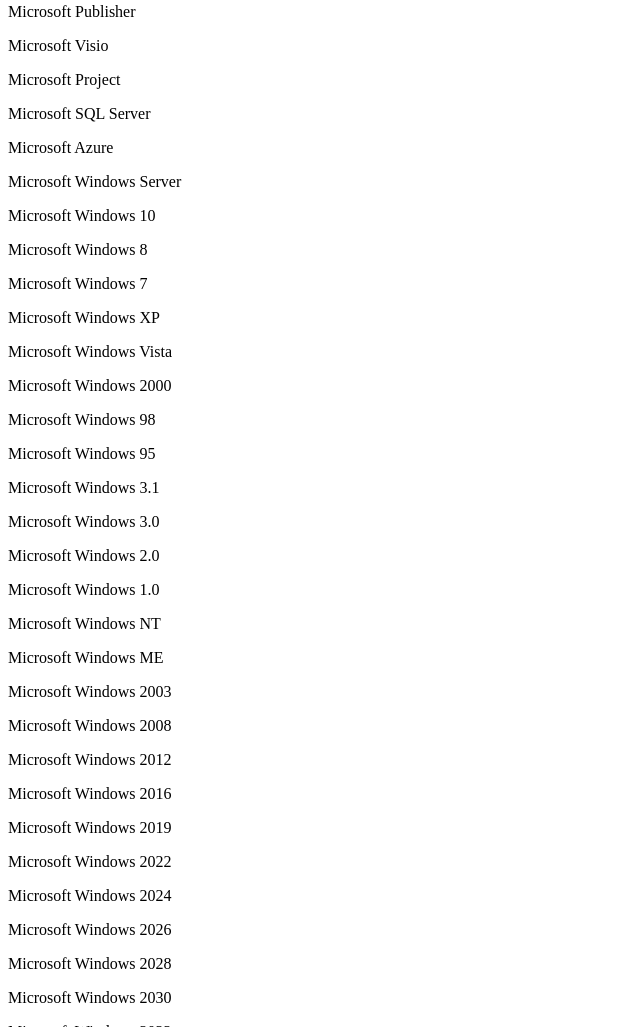
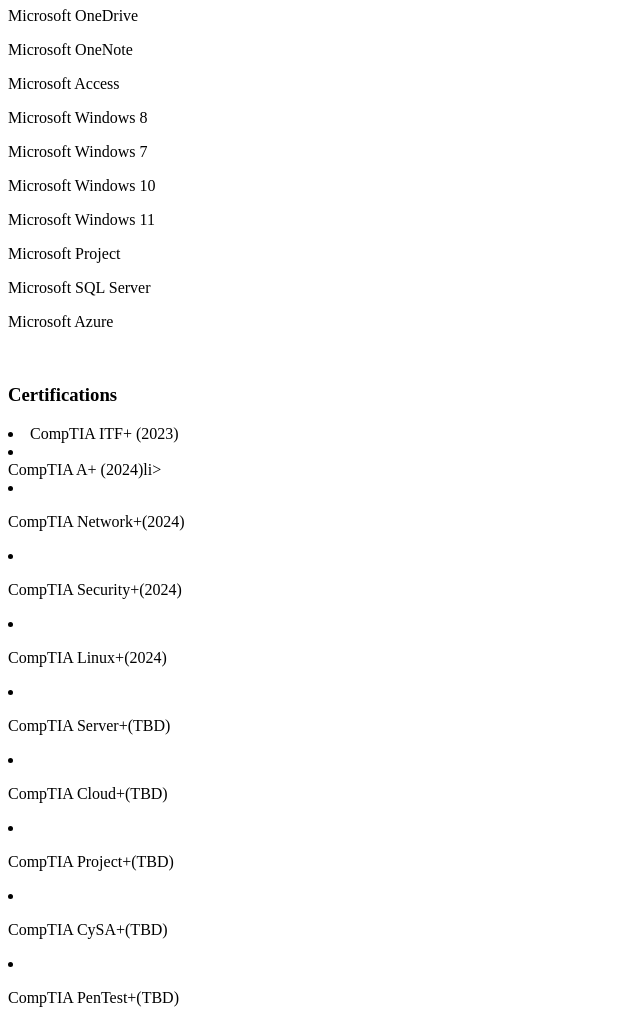
Before and after one commit to Mrfrazier14/My-Portfolio-Website, a plain HTML site: page index.html in a window 1280 px wide. Shown: the part 1773-2800 px from the top of the page, without its empty margins (0-640 px from the left). Drawn offline with Linux system fonts and the light colour scheme.

Commit message:
Update index.html

```diff
--- a/index.html
+++ b/index.html
@@ -9,7 +9,12 @@
     <h1>Aaron Frazier's Resume</h1>
     <!-- Obj Statement for my webpage-->
     <h3>Objectives</h3>
-    <p></p>
+    <p>"Aaron Frazier is a dedicated student pursuing a Bachelor's degree in Cybersecurity at Southern New Hampshire University,
+         with a particular focus on cybersecurity. A strong passion for safeguarding digital assets,
+        I am eager to launch my career as an entry-level Cybersecurity Engineer. My academic foundation has equipped me with a solid understanding of cybersecurity principles, and
+        I am committed to expanding my knowledge and skills in this dynamic field. I have a proven ability to work well under pressure and a strong analytical mindset that allows me
+        to identify and mitigate security risks. My adaptability and dedication to staying current with emerging threats make me a valuable asset to any organization looking to bolster its cybersecurity posture.
+        I am excited to contribute my enthusiasm, willingness to learn, and determination to excel in a fast-paced, ever-evolving field."</p>
     <br>
     <!-- Experience -->
     <h3>Experience</h3>
@@ -41,7 +46,7 @@
         <p>IT Support Tech</p>
         <p>Responsibilities</p>
             <ul>
-                <li>Manage 100 associates</li>
+                <li>Manage 120 associates</li>
                 <li></li>
                 <li></li>
                 <li></li>
@@ -54,21 +59,21 @@
         <h4>Southern New Hampshire University</h4>
             <ul>
                 <li>2024-2026</li>
-                <li>Bachelors of Science in Cybersecurity</li>
-                <li>GPA 3.8</li>
+                <li>Degree: Bachelors of Science in Cybersecurity</li>
+                <li>GPA: 3.8</li>
             </ul>
 <!-- Education 2 -->
         <h4>Western Governors University</h4>
             <ul>
-                <li>2022-2023</li>
-                <li>Associates of Arts in Software Engineering</li>
-                <li>GPA 4.0</li>
+                <li>Graduation: 2022-2023</li>
+                <li>Degree: Associates of Arts in Software Engineering</li>
+                <li>GPA: 4.0</li>
             </ul>
 <!-- Education 3 -->
         <h4>Legacy High School</h4>
             <ul>
-                <li>Graduation 2010-2014</li>
-                <li> Degree: High School Diploma</li>
+                <li>Graduation: 2010-2014</li>
+                <li>Degree: High School Diploma</li>
                 <li>GPA: 3.9</li>
             </ul>
     </section>
@@ -87,41 +92,35 @@
             <p>Microsoft OneDrive</p>
             <p>Microsoft OneNote</p>
             <p>Microsoft Access</p>
-            <p>Microsoft Publisher</p>
-            <p>Microsoft Visio</p>
+            <p>Microsoft Windows 8</p>
+            <p>Microsoft Windows 7</p>
+            <p>Microsoft Windows 10</p>
+            <p>Microsoft Windows 11</p>
             <p>Microsoft Project</p>
             <p>Microsoft SQL Server</p>
             <p>Microsoft Azure</p>
-            <p>Microsoft Windows Server</p>
-            <p>Microsoft Windows 10</p>
-            <p>Microsoft Windows 8</p>
-            <p>Microsoft Windows 7</p>
-            <p>Microsoft Windows XP</p>
-            <p>Microsoft Windows Vista</p>
-            <p>Microsoft Windows 2000</p>
-            <p>Microsoft Windows 98</p>
-            <p>Microsoft Windows 95</p>
-            <p>Microsoft Windows 3.1</p>
-            <p>Microsoft Windows 3.0</p>
-            <p>Microsoft Windows 2.0</p>
-            <p>Microsoft Windows 1.0</p>
-            <p>Microsoft Windows NT</p>
-            <p>Microsoft Windows ME</p>
-            <p>Microsoft Windows 2003</p>
-            <p>Microsoft Windows 2008</p>
-            <p>Microsoft Windows 2012</p>
-            <p>Microsoft Windows 2016</p>
-            <p>Microsoft Windows 2019</p>
-            <p>Microsoft Windows 2022</p>
-            <p>Microsoft Windows 2024</p>
-            <p>Microsoft Windows 2026</p>
-            <p>Microsoft Windows 2028</p>
-            <p>Microsoft Windows 2030</p>
-            <p>Microsoft Windows 2032</p>
-            <p>Microsoft Windows 2034</p>
-            <p>Microsoft Windows 2036</p>
-            <p>Microsoft Windows 2038</p>
-            <p>Microsoft Windows 2040</p>
+            <p></p>
+            <p></p>
+            <p></p>
+            <p></p>
+            <p></p>
+            <p></p>
+            <p></p>
+            <p></p>
+            <p></p>
+            <p></p>
+            <p></p>
+            <p></p>
+            <p></p>
+            <p></p>
+            <p></p>
+            <p></p>
+            <p></p>
+            <p></p>
+            <p></p>
+            <p></p>
+            <p></p>
+            <p></p>
     </section>
      <br>
      <!-- Certifications -->
@@ -138,7 +137,7 @@
             <li></li><p>CompTIA CySA+(TBD)</p>
             <li></li><p>CompTIA PenTest+(TBD)</p>
             <li></li><p>CompTIA CASP+(TBD)</p>
-            <li></li><p>IT Google IT Support</p>
+            <li></li><p>IT Google IT Support(2023)</p>
             <li></li><p>Google Cybersecurity (2023)</p>
      </section>
         <br>
@@ -146,7 +145,7 @@
     <h3>References</h3>
      <section>
             <ul>
-                <li></li>
+                <li>Marcetta Edwards</li>
                 <li></li>
                 <li></li>
             </ul>
```
